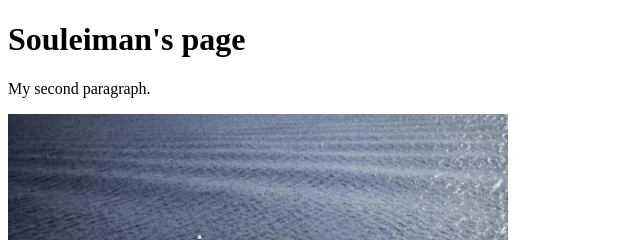
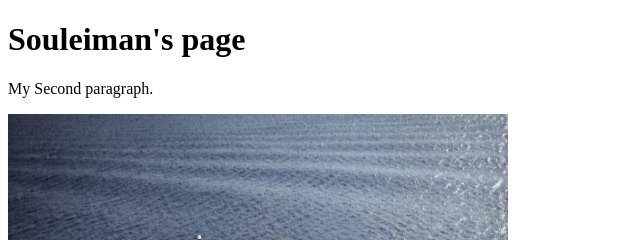
Before and after one commit to souleiman-elali/boats_site, a plain HTML site: page index.html in a window 1280 px wide. Shown: the top 240 px of the page, 0-640 px from the left. Drawn offline with Linux system fonts and the light colour scheme.

Commit message:
changed paragraph

```diff
--- a/index.html
+++ b/index.html
@@ -7,7 +7,7 @@
 <body>
 
 <h1>Souleiman's page</h1>
-<p>My second paragraph.</p>
+<p>My Second paragraph.</p>
 
 <img src="images/boat2.jpg"width="500" height="600">
 
```
